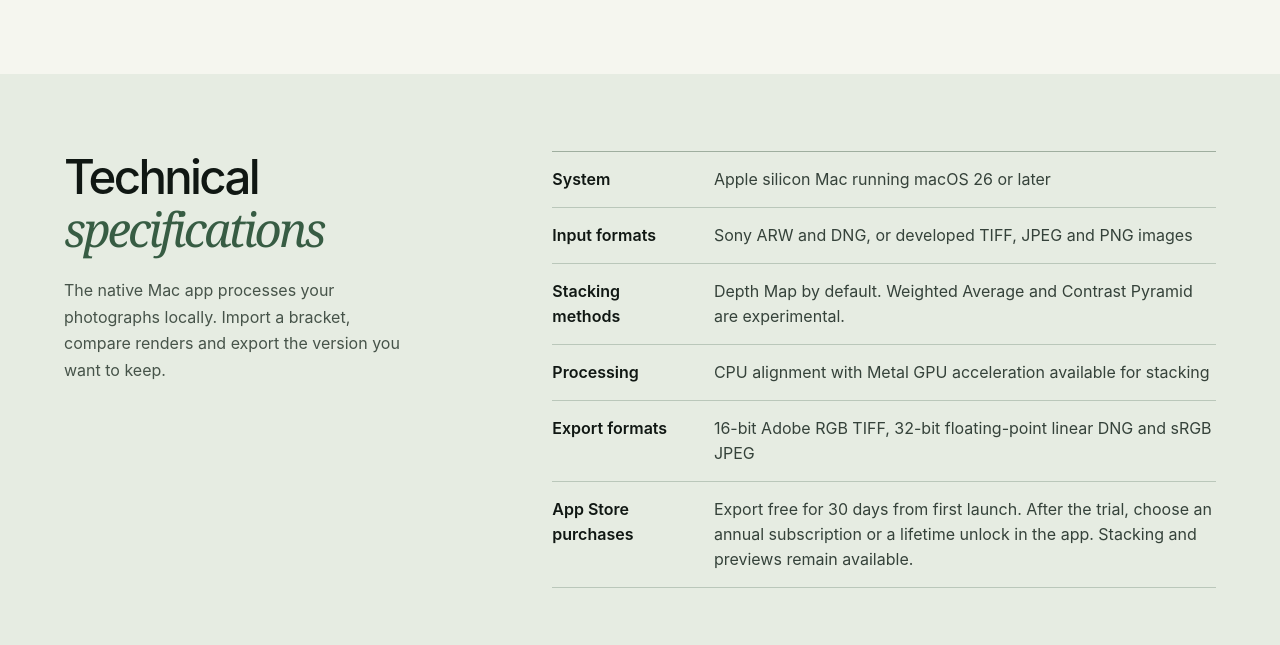
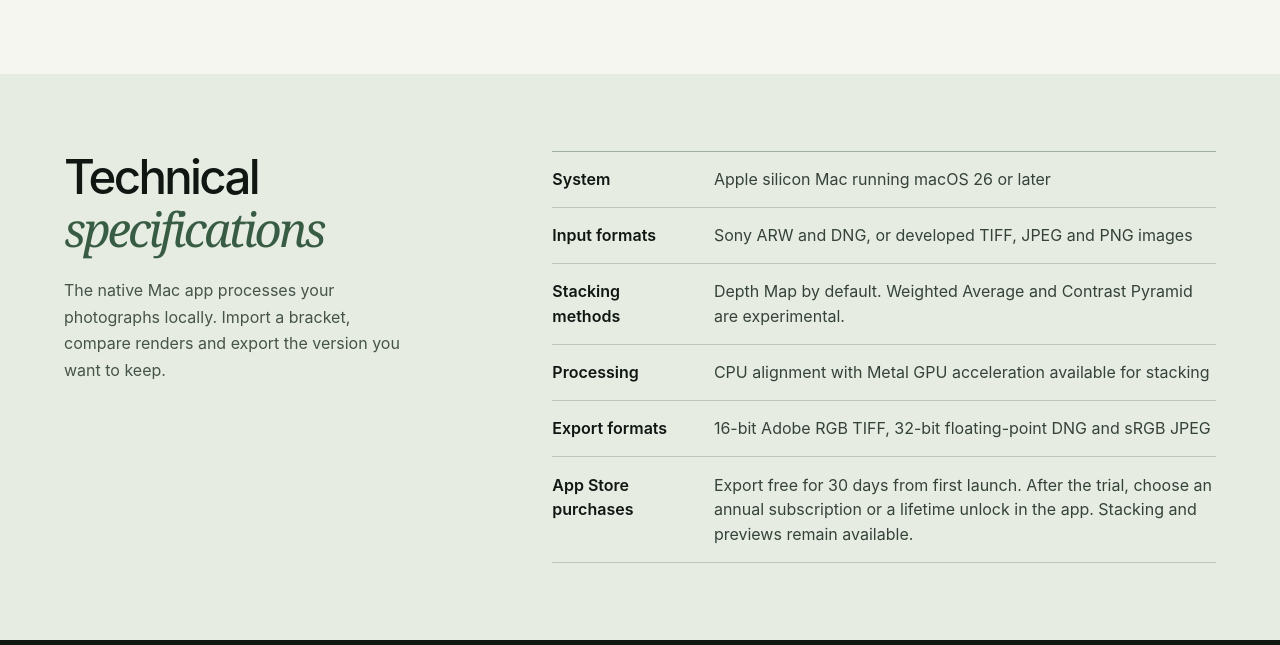
Before and after one commit to hengfeiyang/macrofocus, a plain HTML site: page index.html in a window 1280 px wide. Shown: the part 1089-1734 px from the top of the page. Drawn offline with Linux system fonts and the light colour scheme.

Commit message:
Use DNG as the export format name

```diff
--- a/index.html
+++ b/index.html
@@ -89,7 +89,7 @@
           <div><dt>Input formats</dt><dd>Sony ARW and DNG, or developed TIFF, JPEG and PNG images</dd></div>
           <div><dt>Stacking methods</dt><dd>Depth Map by default. Weighted Average and Contrast Pyramid are experimental.</dd></div>
           <div><dt>Processing</dt><dd>CPU alignment with Metal GPU acceleration available for stacking</dd></div>
-          <div><dt>Export formats</dt><dd>16-bit Adobe RGB TIFF, 32-bit floating-point linear DNG and sRGB JPEG</dd></div>
+          <div><dt>Export formats</dt><dd>16-bit Adobe RGB TIFF, 32-bit floating-point DNG and sRGB JPEG</dd></div>
           <div><dt>App Store purchases</dt><dd>Export free for 30 days from first launch. After the trial, choose an annual subscription or a lifetime unlock in the app. Stacking and previews remain available.</dd></div>
         </dl>
       </div>
```
